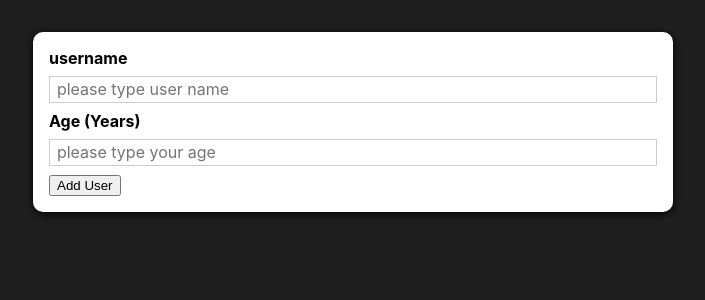
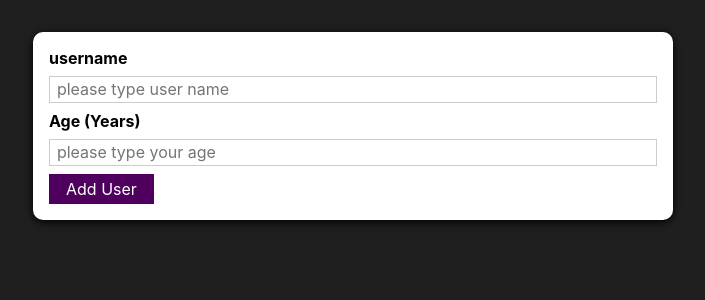
Before and after one commit to Ahanci/a-complete-basic-react-project, a React (Create React App) app: page / in a window 1280 px wide. Shown: the top 300 px of the page, without its empty margins (287-992 px from the left). Built offline with nearby package versions, Linux system fonts and the light colour scheme.

Commit message:
reUsableButtonComponentAdded

```diff
--- /dev/null
+++ b/src/Components/UI/Button.js
@@ -0,0 +1,16 @@
+import React from "react";
+import classes from './Button.module.css'
+
+const Button = (props) => {
+    return (
+        <button
+        className={classes.button}
+        type={props.type || 'button'}
+        onClick={props.onClick}
+        >
+            {props.children}
+        </button>
+    )
+}
+
+export default Button;
--- /dev/null
+++ b/src/Components/UI/Button.module.css
@@ -0,0 +1,18 @@
+.button {
+    font: inherit;
+    border: 1px solid #4f005f;
+    background: #4f005f;
+    color: white;
+    padding: 0.25rem 1rem;
+    cursor: pointer;
+  }
+
+  .button:hover,
+  .button:active {
+    background: #741188;
+    border-color: #741188;
+  }
+
+  .button:focus {
+    outline: none;
+  }
--- a/src/Components/Users/AddUser.js
+++ b/src/Components/Users/AddUser.js
@@ -1,6 +1,7 @@
 import React from "react";
 import styles from './AddUser.module.css';
 import Card from "../UI/Card";
+import Button from "../UI/Button";
 
 const AddUser = props => {
 
@@ -14,7 +15,7 @@
                 <input type='text' id="username" placeholder=" please type user name" />
                 <label htmlFor="age">Age (Years)</label>
                 <input type='number' id="age" placeholder=" please type your age" />
-                <button type="submit" >Add User</button>
+                <Button type="submit" >Add User</Button>
             </form>
 
         </Card>
```
